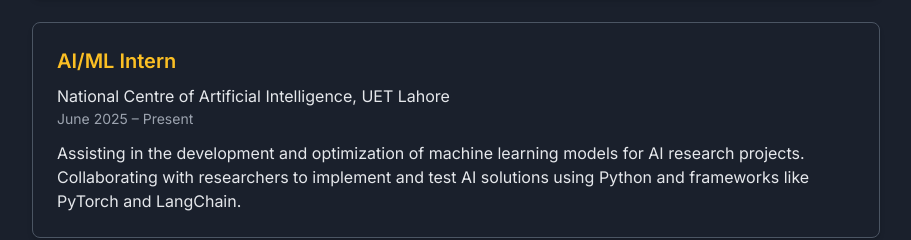
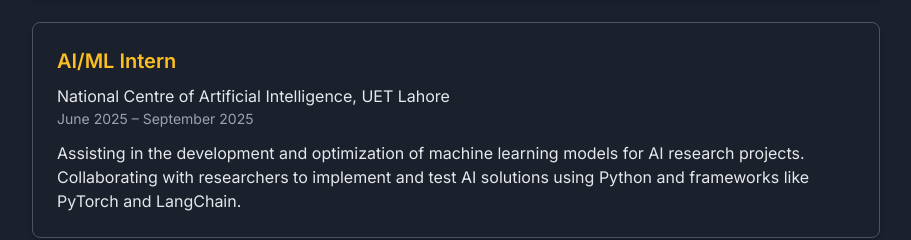
Before and after one commit to syedasad15/Portfolio, a Next.js app: page / in a window 1280 px wide. Shown: the part 2266-2506 px from the top of the page, without its empty margins (184-1095 px from the left). Built offline with nearby package versions, Linux system fonts and the light colour scheme.

Commit message:
Update index.js

```diff
--- a/pages/index.js
+++ b/pages/index.js
@@ -585,7 +585,7 @@
             {
               title: 'AI/ML Intern',
               company: 'National Centre of Artificial Intelligence, UET Lahore',
-              duration: 'June 2025 – Present',
+              duration: 'June 2025 – September 2025',
               description: 'Assisting in the development and optimization of machine learning models for AI research projects. Collaborating with researchers to implement and test AI solutions using Python and frameworks like PyTorch and LangChain.',
             },
             {
```
